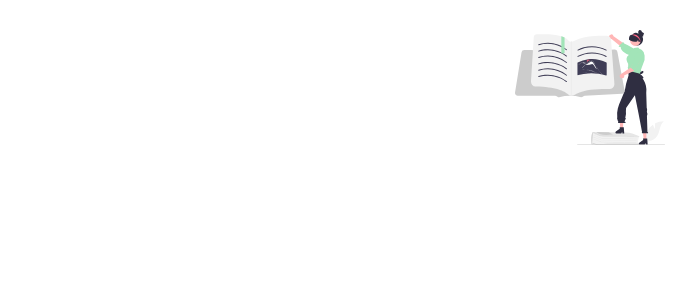
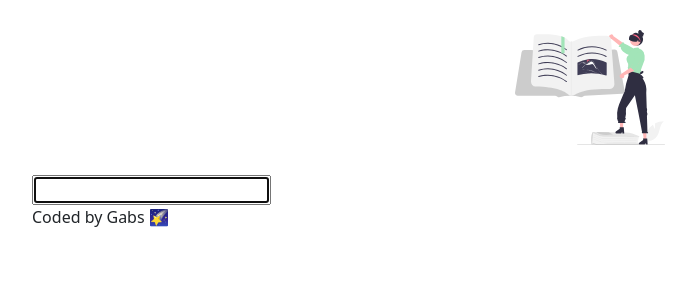
Before and after one commit to Gabs0223/dictionary-project, a React (Create React App) app: page / in a window 1280 px wide. Shown: the top 300 px of the page, without its empty margins (50-746 px from the left). Built offline with nearby package versions, Linux system fonts and the light colour scheme.

Commit message:
Search engine implementation

```diff
--- a/src/App.js
+++ b/src/App.js
@@ -1,12 +1,19 @@
 import logo from "./logo.svg";
+import Dictionary from "./Dictionary";
 import "./App.css";
 
 function App() {
   return (
     <div className="App">
-      <header className="App-header">
-        <img src={logo} className="App-logo" alt="logo" />
-      </header>
+      <div className="container">
+        <header className="App-header">
+          <img src={logo} className="App-logo" alt="logo" />
+        </header>
+        <main>
+          <Dictionary />
+        </main>
+        <footer>Coded by Gabs 🌠</footer>
+      </div>
     </div>
   );
 }
--- /dev/null
+++ b/src/Dictionary.css
@@ -0,0 +1,2 @@
+.Dictionary {
+}
--- /dev/null
+++ b/src/Dictionary.js
@@ -0,0 +1,20 @@
+import React, { useState } from "react";
+import "./Dictionary.css";
+
+export default function Dictionary() {
+  let [keyword, setKeyword] = useState("");
+  function searchWord(event) {
+    event.preventDefault();
+    alert(`Searching for ${keyword}🔎📖`);
+  }
+  function handleKeyword(event) {
+    setKeyword(event.target.value);
+  }
+  return (
+    <div className="Dictionary">
+      <form onSubmit={searchWord}>
+        <input type="search" onChange={handleKeyword} autoFocus={true} />
+      </form>
+    </div>
+  );
+}
```
